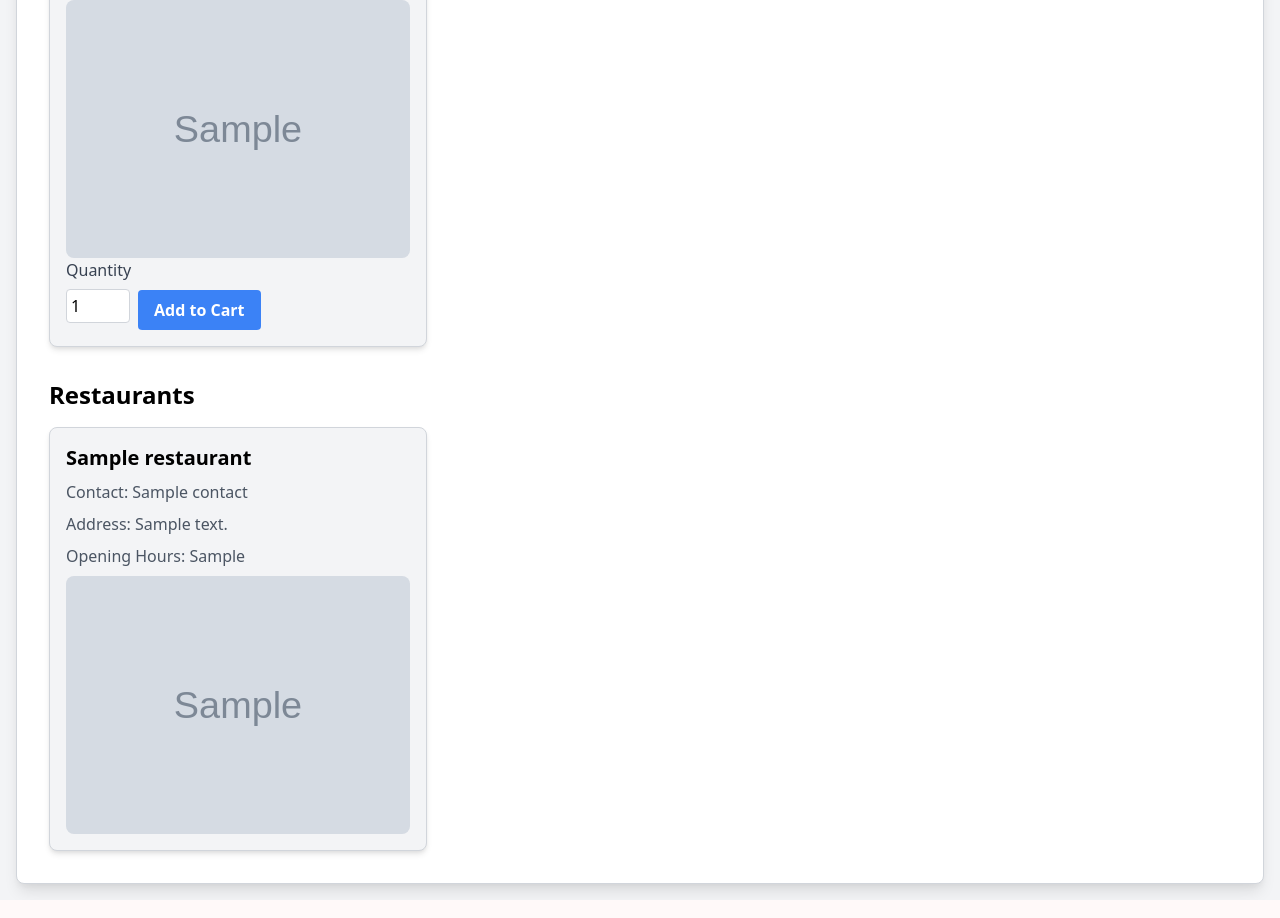
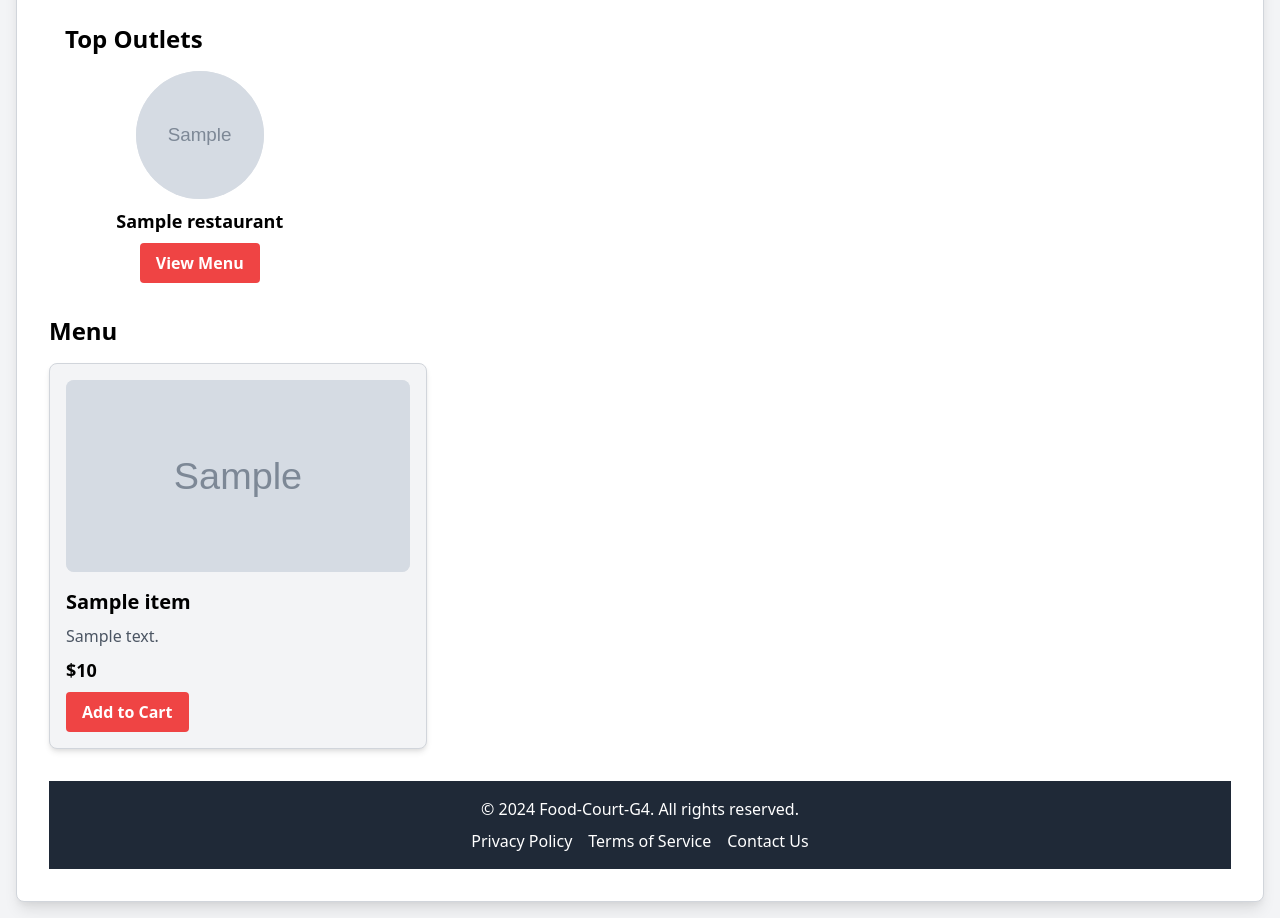
Before and after one commit to The-Grit-Agencies/food-court-g4, a Python web app: template templates/home.html in a window 1280 px wide. Shown: the part 434-1352 px from the top of the page. Run offline with Jinja, Linux system fonts and the light colour scheme; the template is opened without the code that fills it: most values are stand-ins (such as "Sample title", 1, 10 or a date in 2020).

Commit message:
improve frontend and basic search functionality

```diff
--- a/templates/home.html
+++ b/templates/home.html
@@ -2,46 +2,62 @@
 {% block title %}Home{% endblock %}
 {% block content %}
 <div class="bg-white p-8 border border-gray-300 rounded-lg shadow-lg">
-    <h1 class="text-4xl font-bold mb-4">Welcome to Food-Court-G4</h1>
-    <p class="text-gray-700 mb-4">Hey Stranger</p>
-    <div class="flex space-x-4 mb-4">
-        <a href="{{ url_for('main.register') }}" class="w-full md:w-auto p-2 bg-blue-500 text-white rounded-lg">Register</a>
-        <a href="{{ url_for('main.login') }}" class="w-full md:w-auto p-2 bg-gray-500 text-white rounded-lg">Login</a>
+
+    <!-- search bar -->
+     <div class="mt-6 mx-4">
+        <form action="{{url_for('main.search')}}" method="GET" class="flex items-center">
+            <input type="text" name="q" placeholder="Search..." class="flex-grow p-2 border-gray-300 rounded-l-lg">
+            <button type="submit" class="bg-blue-500 hover:bg-blue-700 text-white font-bold py-2 px-4 rounded-r-lg">Search</button>
+        </form>
+     </div>
+
+    <!-- Header Section -->
+    <div class="hero bg-cover bg-center h-64 flex items-center justify-center" style="background-image: url('https://img.freepik.com/free-photo/people-creating-food-content-upload-internet-food-lovers_23-2151461640.jpg?semt=ais_hybrid');">
+        <div class="text-center text-white">
+            <h1 class="text-5xl font-bold mb-4">Welcome to Food-court-G4</h1>
+            <a href="{{ url_for('main.menu') }}" class="bg-blue-500 hover:bg-blue-700 text-white font-bold py-2 px-4 rounded">Explore Our Menu</a>
+        </div>
     </div>
 
-    <h2 class="text-2xl font-semibold mb-4">Menu</h2>
+    <!-- Outlets Section -->
+    <div class="mt-6 mx-4">
+        <h2 class="text-2xl font-bold mb-4">Top Outlets</h2>
+        <div class="grid grid-cols-2 sm:grid-cols-3 lg:grid-cols-4 gap-6">
+            {% for restaurant in restaurants %}
+                <div class="text-center">
+                    <div class="w-32 h-32 rounded-full bg-gray-200 flex items-center justify-center overflow-hidden mx-auto">
+                        <img src="{{url_for('static', filename='logos/' ~ restaurant.logo) }}" alt="{{ restaurant.name }}" class="w-full h-full object-cover">
+                    </div>
+                    <div class="mt-2 text-lg font-semibold">{{ restaurant.name }}</div>
+                    <button class="mt-2 bg-red-500 text-white font-bold py-2 px-4 rounded">View Menu</button>
+                </div>
+            {% endfor %}
+        </div>
+    </div>
+
+    <!-- Menu Section -->
+    <h2 class="text-2xl font-semibold mt-8 mb-4">Menu</h2>
     <div class="grid grid-cols-1 md:grid-cols-2 lg:grid-cols-3 gap-6 mb-8">
         {% for item in menu_items %}
             <div class="bg-gray-100 p-4 border border-gray-300 rounded-lg shadow-md">
-                <h3 class="text-xl font-bold mb-2">{{ item.name }}</h3>
+                <div class="w-full h-48 bg-gray-200 flex items-center justify-center overflow-hidden rounded-lg">
+                    <img src="{{ url_for('static', filename='menu_images/' ~ item.image_file) }}" alt="{{ item.name }}" class="w-full h-full object-cover">
+                </div>
+                <h3 class="text-xl font-bold mt-4 mb-2">{{ item.name }}</h3>
                 <p class="text-gray-600 mb-2">{{ item.description }}</p>
                 <p class="text-lg font-semibold mb-2">${{ item.price }}</p>
-                <img src="{{ url_for('static', filename='menu_images/' ~ item.image_file) }}" alt="{{ item.name }}" class="w-full h-auto rounded-lg">
-                <form action="{{ url_for('main.add_to_cart', menu_item_id=item.id) }}" method="POST">
-                    <label for ="quantity-{{item.id}} " class="block text-gray-700">Quantity</label>
-                    <div class="flex items-center space-x-2">
-                        <input type="number" id="quantity-{{item.id}}" name="quantity" value="1" min="1" class="w-16 p-1 border border-gray-300 rounded">
-                    <button type="submit" class="mt-2 bg-blue-500 hover:bg-blue-700 text-white font-bold py-2 px-4 rounded">Add to Cart</button>
-                </div>
-                </form>
+                <button class="bg-red-500 hover:bg-red-700 text-white font-bold py-2 px-4 rounded">Add to Cart</button>
             </div>
         {% endfor %}
     </div>
 
-
-    <h2 class="text-2xl font-semibold mb-4">Restaurants</h2>
-    <div class="grid grid-cols-1 md:grid-cols-2 lg:grid-cols-3 gap-6">
-        {% for restaurant in restaurants %}
-            <div class="bg-gray-100 p-4 border border-gray-300 rounded-lg shadow-md">
-                <h3 class="text-xl font-bold mb-2">{{ restaurant.name }}</h3>
-                <p class="text-gray-600 mb-2">Contact: {{ restaurant.contact }}</p>
-                <p class="text-gray-600 mb-2">Address: {{ restaurant.address }}</p>
-                <p class="text-gray-600 mb-2">Opening Hours: {{ restaurant.opening_hours }}</p>
-                {% if restaurant.logo %}
-                <img src="{{ url_for('static', filename='logos/' ~ restaurant.logo) }}" alt="{{ restaurant.name }}" class="w-full h-auto rounded-lg">
-                {% endif %}
-            </div>
-        {% endfor %}
-    </div>
+    <footer class="mt-8 py-4 bg-gray-800 text-white text-center">
+        <p>&copy; 2024 Food-Court-G4. All rights reserved.</p>
+        <div class="flex justify-center space-x-4 mt-2">
+            <a href="#" class="hover:text-gray-400">Privacy Policy</a>
+            <a href="#" class="hover:text-gray-400">Terms of Service</a>
+            <a href="#" class="hover:text-gray-400">Contact Us</a>
+        </div>
+    </footer>
 </div>
 {% endblock %}
--- a/templates/owner/owner_dashboard.html
+++ b/templates/owner/owner_dashboard.html
@@ -5,7 +5,7 @@
 {% block content %}
 <div class="flex  justify-center  bg-gray-100">
     <div class="w-full max-w-md p-8 bg-white shadow-lg rounded-lg">
-        <h2 class="text-2xl font-bold mb-4">Welcome, Owner {{ username }}</h2>
+        <h2 class="text-2xl font-bold mb-4">Welcome,{{ username }}</h2>
         <p>Manage your properties and settings here.</p>
         <br>
         <div class="space-y-4">
--- a/templates/user/order_success.html
+++ b/templates/user/order_success.html
@@ -5,10 +5,10 @@
   </div>
   <h2 class="text-2xl font-semibold mb-4">Order Success</h2>
 <p>Your order has been placed successfully!</p>
-<p>You will be redirected to your dashboard in 5 seconds...</p>
+<p>You will be redirected to your homepage in 5 seconds...</p>
   <script>
     setTimeout(function() {
-      window.location.href = "{{ url_for('main.dashboard') }}";
+      window.location.href = "{{ url_for('main.home') }}";
     }, 5000);
   </script>
 {% endblock %}
```
Also changed, not shown: routes.py (+17 -0 lines), templates/base1.html (+4 -3 lines), templates/menu.html (added, +28 -0 lines), templates/searchbar.html (added, +41 -0 lines), main.db, static/logos/ice-cream-kawaii-style.jpg (added), static/menu_images/chocolate-ice-cream-waffle-cone-black-background-3d-illustration.jpg (added), 3 other files.
